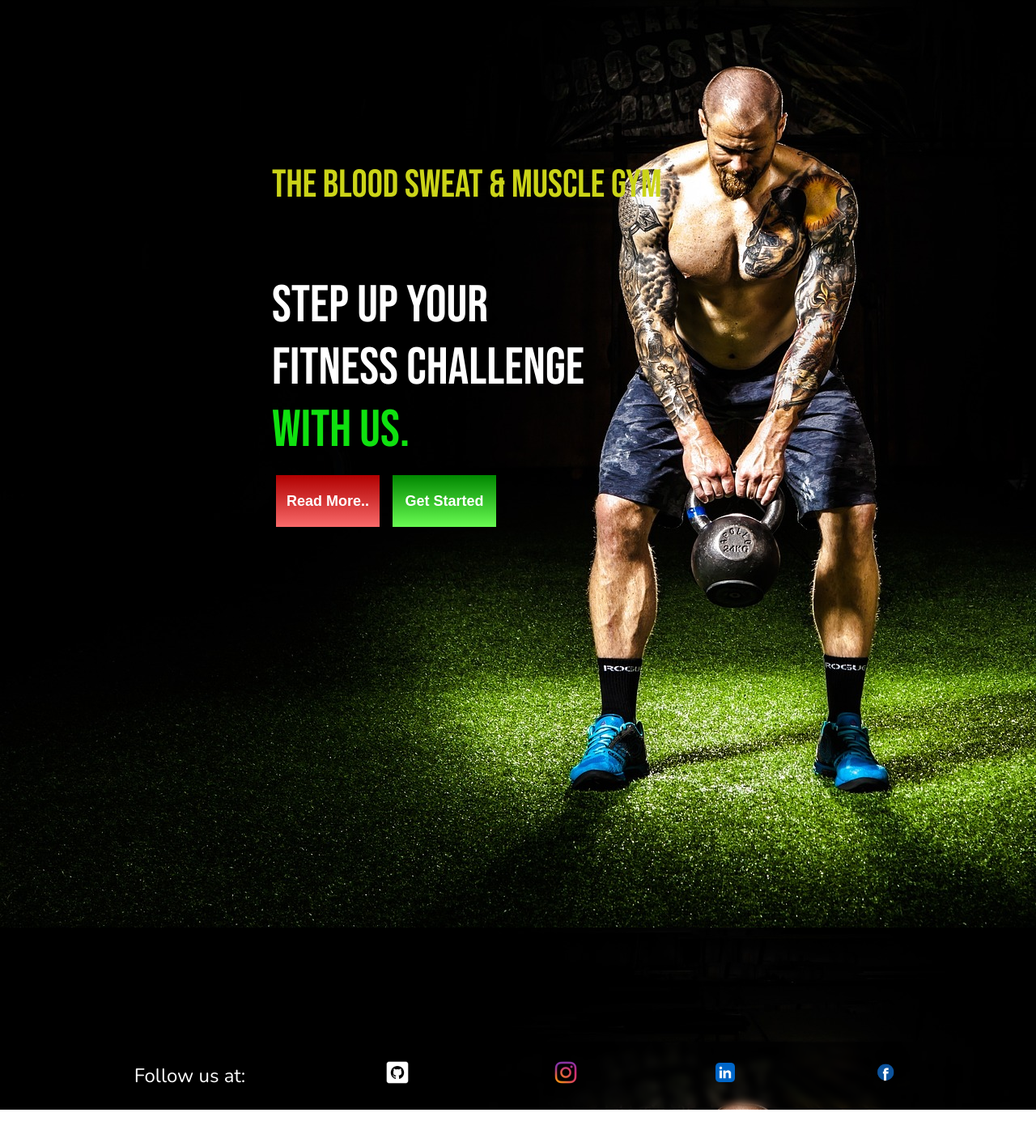
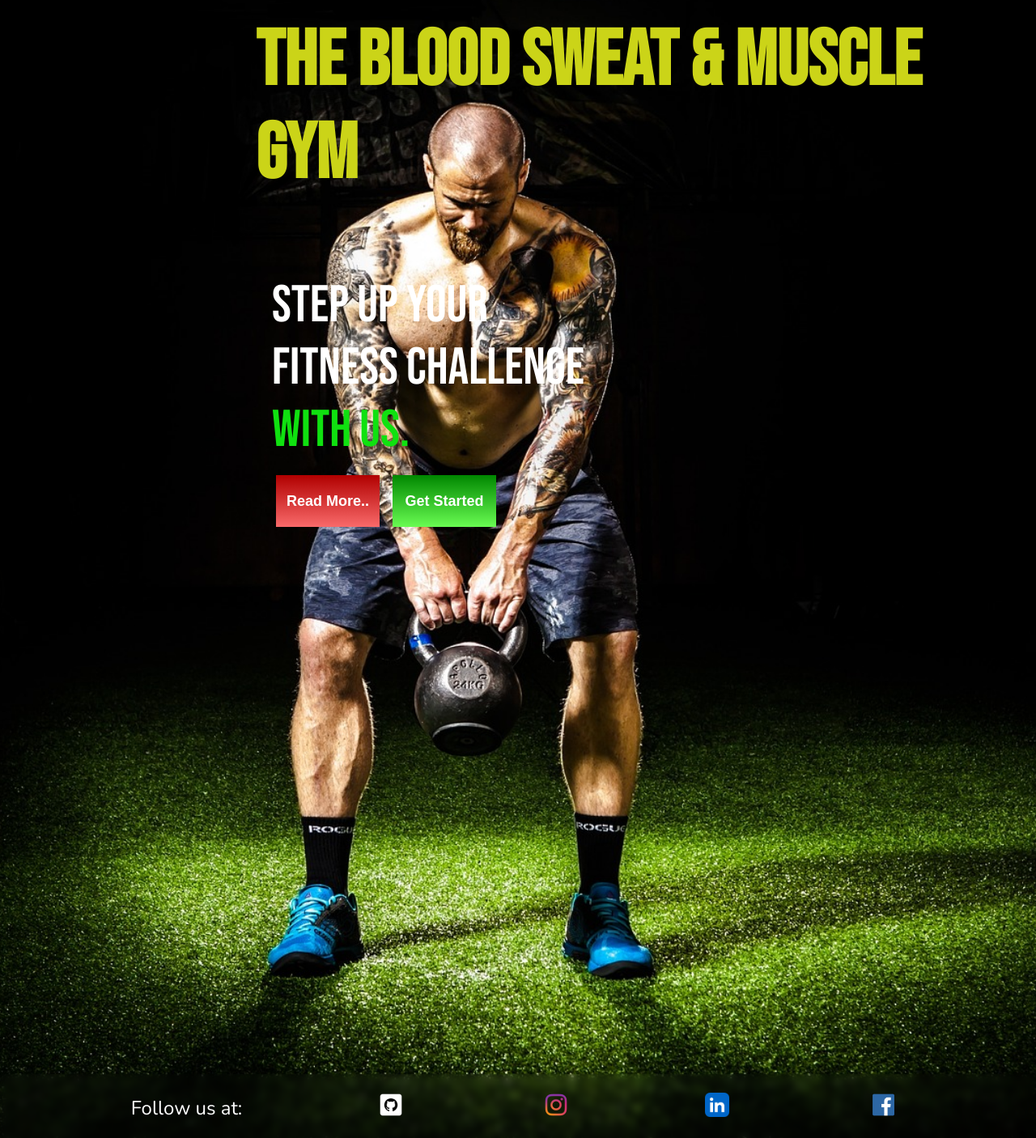
Before and after one commit to SarJ2004/Gym-Website, a plain HTML site: page index.html in a window 1280 px wide. Shown: the part 134-1540 px from the top of the page at 81% size. Before the commit the page ends 1505 px from the top, so only its background shows below. Drawn offline with nearby package versions, Linux system fonts and the light colour scheme.

Commit message:
Updated CSS and Icons

```diff
--- a/css/style.css
+++ b/css/style.css
@@ -14,6 +14,8 @@
 body {
     background-image: url("../img/gymguy.jpg");
     background-repeat: repeat-y;
+    background-position: center;
+    background-size: cover;
     font-family: "Nunito", sans-serif;
    min-height: 100vh;
     font-size: 1.5rem;
@@ -25,10 +27,11 @@ body {
 header {
     display: flex;
     justify-content: space-between;
+    align-items: center;
     max-height: 30vh;
     margin-left: 35px;
     margin-right: 35px;
-    margin-top: 12px;
+    /* margin-top: 12px; */
     position: sticky;
     top: 0;
    background-color: rgba(0, 0, 0, 0.538);
@@ -50,6 +53,7 @@ header {
     max-height: 50px;
     /* width: 100%; */
     scale: 1.8;
+    margin-top:0.75rem ;
 
 }
 
--- a/index.html
+++ b/index.html
@@ -39,11 +39,11 @@
     </header>
     <main>
 
+        <div class="upper-text">
+           <h1> The Blood Sweat & Muscle Gym
+           </div>
+
         <section class="text">
-        <div class="upper-text">
-         The Blood Sweat & Muscle Gym
-        </div>
-
         <div class="center-text">
            <p>STEP UP YOUR</p>
            <p>FITNESS CHALLENGE</p>
@@ -65,8 +65,8 @@
    Follow us at:
     <div class="github scl"><a href="#"><img src="img/pngtree-github-logo-icon-png-image_6214544.png" alt="github" height="60px"></a></div>
     <div class="instagram scl"><a href="#"><img src="img/insta-logo.png" alt="instagram" height="40px"></a></div>
-    <div class="linkedin scl"><a href="#"><img src="img/linkedin-logo.webp" alt="linkedin" height="40px"></a></div>
-    <div class="facebook scl"><a href="#"><img src="img/facebook-logo.webp" alt="facebook" height="40px"></a></div>
+    <div class="linkedin scl"><a href="#"><img src="img/linkedin-logo.webp" alt="linkedin" height="50px"></a></div>
+    <div class="facebook scl"><a href="#"><img src="img/facebook-logo.png" alt="facebook" height="40px"></a></div>
 </section>
 
     </footer>
```
Also changed, not shown: img/facebook-logo.png (added), img/facebook-logo.webp (deleted).
